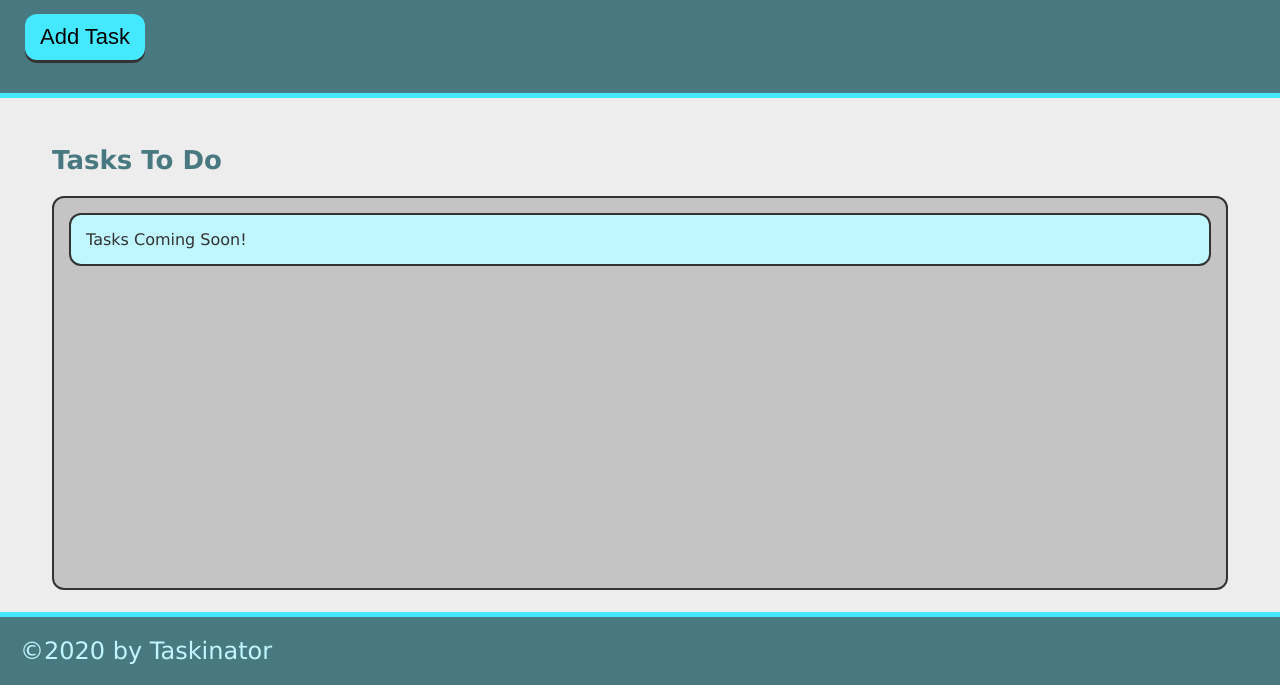
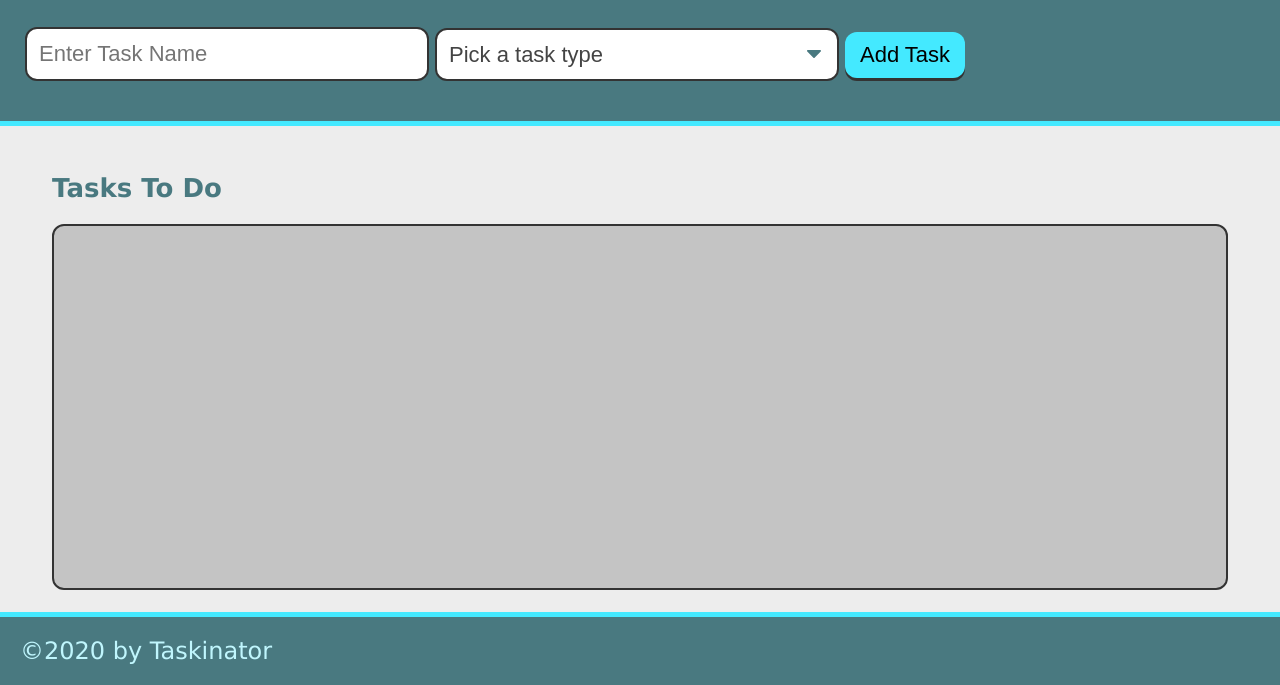
Before and after one commit to difrancesco1/taskinator, a plain HTML site: page index.html in a window 1280 px wide. Shown: the part 115-800 px from the top of the page. Drawn offline with Linux system fonts and the light colour scheme.

Commit message:
added drop down menu and personilized task input

```diff
--- a/index.html
+++ b/index.html
@@ -17,13 +17,28 @@
       Click the button below to add a new task!
     </p>
 
-    <button class="btn" id="save-task">Add Task</button>
+    <form id="task-form">
+      <div class="form-group">
+        <input type="text" name="task-name" placeholder="Enter Task Name" />
+      </div>
+      <div class="form-group">
+        <select name="task-type" class="select-dropdown">
+          <option value="" disabled selected>Pick a task type</option>
+          <option value="Print">Print</option>
+          <option value="Web">Web</option>
+          <option value="Mobile">Mobile</option>
+        </select>
+      </div>
+      <div class="form-group">
+        <button class="btn" id="save-task" type="submit">Add Task</button>
+      </div>
+    </form>
   </header>
   <main class="page-content">
     <section class="task-list-wrapper">
       <h2 class="list-title">Tasks To Do</h2>
       <ul class="task-list" id="tasks-to-do">
-        <li class="task-item">Tasks Coming Soon!</li>
+
       </ul>
     </section>
   </main>
```
